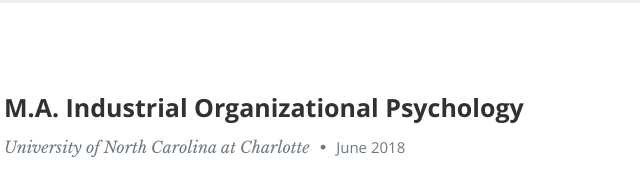
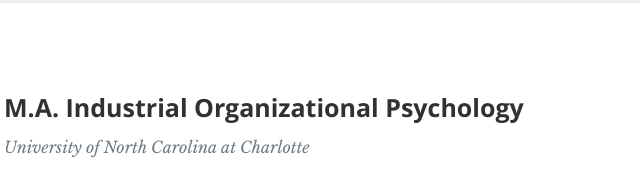
Before and after one commit to tonyalucas/tonyalucas.github.io, a plain HTML site: page index.html in a window 1280 px wide. Shown: the part 2260-2434 px from the top of the page, 401-1041 px from the left. Drawn offline with nearby package versions, Linux system fonts and the light colour scheme.

Commit message:
Update index.html

```diff
--- a/index.html
+++ b/index.html
@@ -460,7 +460,7 @@
                <div class="twelve columns">
 
                   <h3>M.A. Industrial Organizational Psychology</h3>
-                  <p class="info">University of North Carolina at Charlotte <span>&bull;</span> <em class="date">June 2018</em></p>
+                  <p class="info">University of North Carolina at Charlotte</p>
 
                   <p>
                 I have found my passions in data and development, having
```
